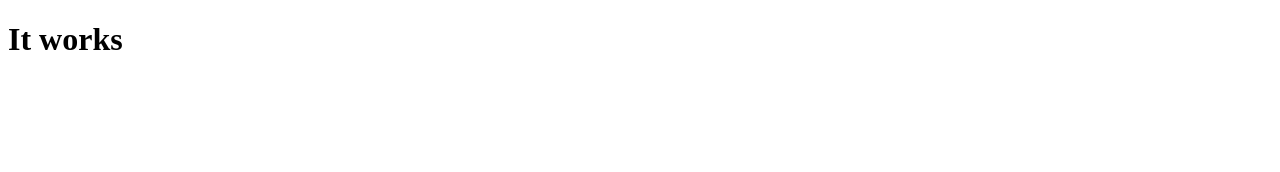
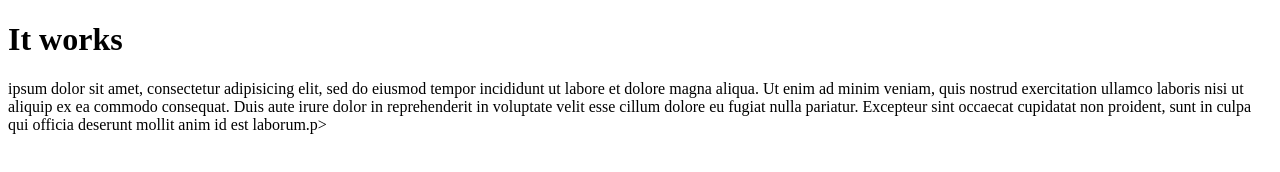
Before and after one commit to paubel/first-website, a plain HTML site: page index.html in a window 1280 px wide. Drawn offline with Linux system fonts and the light colour scheme.

Commit message:
Added text

```diff
--- a/index.html
+++ b/index.html
@@ -1,10 +1,16 @@
 <!DOCTYPE html>
 <html lang="en" dir="ltr">
+
 <head>
   <meta charset="utf-8">
   <title>It works</title>
 </head>
+
 <body>
   <h1>It works</h1>
+  <p> ipsum dolor sit amet, consectetur adipisicing elit, sed do eiusmod tempor incididunt ut labore et dolore magna aliqua. Ut enim ad minim veniam, quis nostrud exercitation ullamco laboris nisi ut aliquip ex ea commodo consequat. Duis aute irure
+    dolor in reprehenderit in voluptate velit esse cillum dolore eu fugiat nulla pariatur. Excepteur sint occaecat cupidatat non proident, sunt in culpa qui officia deserunt mollit anim id est laborum.p>
+  </p>
 </body>
+
 </html>
```
Lines whose indentation alone changed are shown as unchanged.
